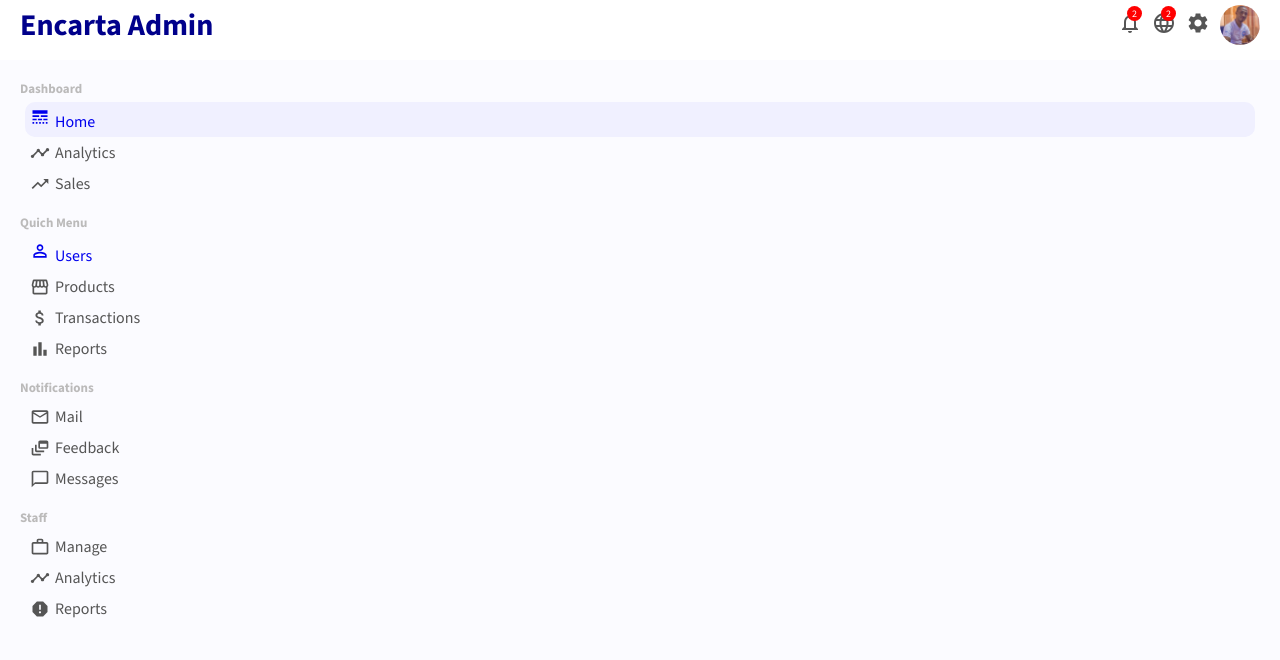
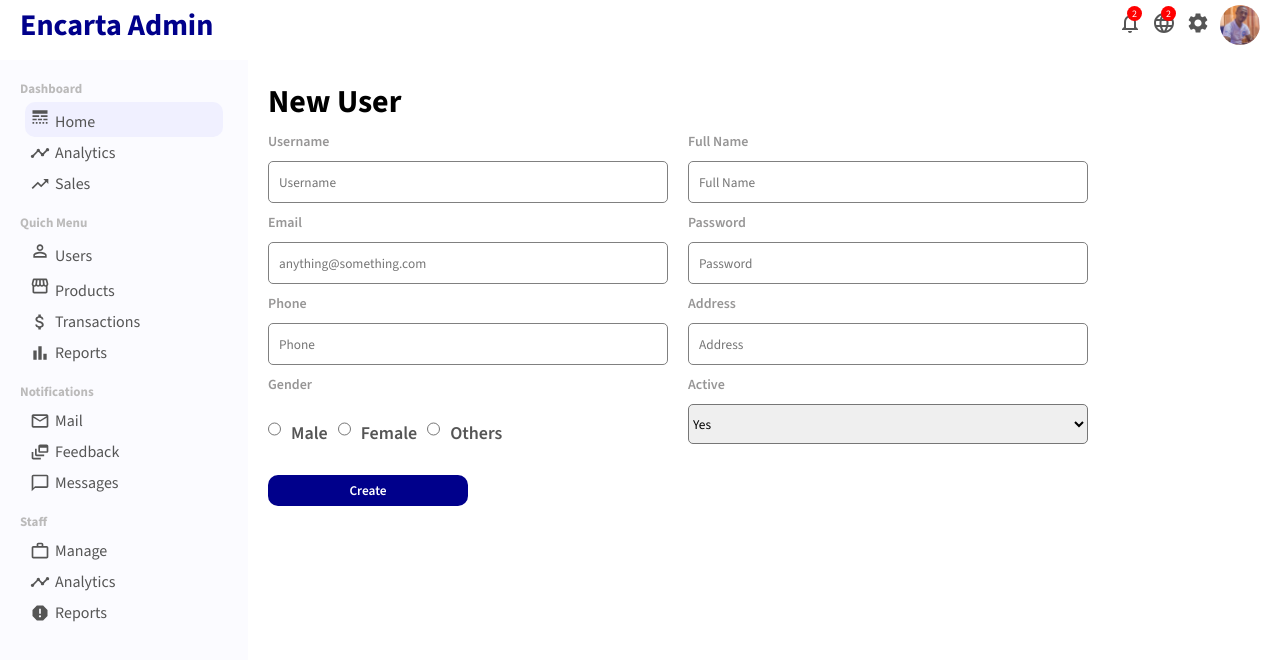
Before and after one commit to anyars-encarta/admin-panel, a React (Create React App) app: page /newUser in a window 1280 px wide. Shown: the top 660 px of the page. Built offline with nearby package versions, Linux system fonts and the light colour scheme.

Commit message:
Implement New User component

```diff
--- a/src/App.js
+++ b/src/App.js
@@ -5,6 +5,7 @@
 import { BrowserRouter as Router, Routes, Route } from "react-router-dom";
 import UserList from "./pages/userList/UserList";
 import User from "./pages/user/User";
+import NewUser from "./pages/newUser/NewUser";
 
 const App = () => {
   return (
@@ -18,6 +19,7 @@
           <Route path='/' element={<Home />} />
           <Route path='/users' element={<UserList />} />
           <Route path='/user/:userId' element={<User />} />
+          <Route path='/newUser' element={<NewUser />} />
         </Routes>
       </div>
     </Router>
--- a/src/components/sidebar/Sidebar.jsx
+++ b/src/components/sidebar/Sidebar.jsx
@@ -14,7 +14,7 @@
     WorkOutline,
     Report,
 } from '@mui/icons-material';
-import { NavLink } from 'react-router-dom';
+import { Link } from 'react-router-dom';
 
 const Sidebar = () => {
     return (
@@ -24,10 +24,10 @@
                     <h3 className="sidebarTitle">Dashboard</h3>
                     <ul className="sidebarList">
                         <li className="sidebarListItem active">
-                            <NavLink to="/" className='link'>
+                            <Link to="/" className='link'>
                                 <LineStyle className='sidebarIcon' />
                                 Home
-                            </NavLink>
+                            </Link>
                         </li>
                         <li className="sidebarListItem">
                             <Timeline className='sidebarIcon' />
@@ -44,14 +44,16 @@
                     <h3 className="sidebarTitle">Quich Menu</h3>
                     <ul className="sidebarList">
                         <li className="sidebarListItem">
-                            <NavLink to="/users" className='link'>
+                            <Link to="/users" className='link'>
                                 <PermIdentity className='sidebarIcon' />
                                 Users
-                            </NavLink>
+                            </Link>
                         </li>
                         <li className="sidebarListItem">
-                            <Storefront className='sidebarIcon' />
-                            Products
+                            <Link to="/products" className='link'>
+                                <Storefront className='sidebarIcon' />
+                                Products
+                            </Link>
                         </li>
                         <li className="sidebarListItem">
                             <AttachMoney className='sidebarIcon' />
--- a/src/components/sidebar/sidebar.css
+++ b/src/components/sidebar/sidebar.css
@@ -34,6 +34,7 @@
 
                     .link {
                         text-decoration: none;
+                        color: inherit;
                     }
 
                     .sidebarIcon {
--- /dev/null
+++ b/src/pages/newUser/NewUser.jsx
@@ -0,0 +1,69 @@
+import React from 'react';
+import './newUser.css';
+
+const NewUser = () => {
+    return (
+        <div className='newUser'>
+            <h1 className="newUserTitle">New User</h1>
+
+            <form className="newUserForm">
+                <div className="newUserItem">
+                    <label htmlFor="username">Username</label>
+                    <input id='username' type="text" placeholder='Username' />
+                </div>
+
+                <div className="newUserItem">
+                    <label htmlFor="fullname">Full Name</label>
+                    <input id='fullname' type="text" placeholder='Full Name' />
+                </div>
+
+                <div className="newUserItem">
+                    <label htmlFor="email">Email</label>
+                    <input id='email' type="email" placeholder='anything@something.com' />
+                </div>
+
+                <div className="newUserItem">
+                    <label htmlFor="password">Password</label>
+                    <input id='password' type="password" placeholder='Password' />
+                </div>
+
+                <div className="newUserItem">
+                    <label htmlFor="phone">Phone</label>
+                    <input id='phone' type="text" placeholder='Phone' />
+                </div>
+
+                <div className="newUserItem">
+                    <label htmlFor="address">Address</label>
+                    <input id='address' type="text" placeholder='Address' />
+                </div>
+
+                <div className="newUserItem">
+                    <label>Gender</label>
+
+                    <div className="newUserGender">
+                        <input id='male' type="radio" name='gender' value='male' />
+                        <label for="male">Male</label>
+
+                        <input id='female' type="radio" name='gender' value='female' />
+                        <label for="female">Female</label>
+
+                        <input id='other' type="radio" name='gender' value='other' />
+                        <label for="other">Others</label>
+                    </div>
+                </div>
+
+                <div className="newUserItem">
+                    <label for="active">Active</label>
+                    <select className='newUserSelect' name="active" id="active">
+                        <option value="yes">Yes</option>
+                        <option value="no">No</option>
+                    </select>
+                </div>
+
+                <button className="newUserButton">Create</button>
+            </form>
+        </div>
+    )
+}
+
+export default NewUser
--- /dev/null
+++ b/src/pages/newUser/newUser.css
@@ -0,0 +1,62 @@
+.newUser {
+    flex: 4;
+    padding: 20px;
+
+    .newUserTitle {}
+
+    .newUserForm {
+        display: flex;
+        flex-wrap: wrap;
+
+        .newUserItem {
+            width: 400px;
+            display: flex;
+            flex-direction: column;
+            margin-top: 10px;
+            margin-right: 20px;
+
+            label {
+                margin-bottom: 10px;
+                font-size: 14px;
+                font-weight: 600;
+                color: rgb(151, 150, 150);
+            }
+
+            input {
+                height: 20px;
+                padding: 10px;
+                border: 1px solid gray;
+                border-radius: 5px;
+            }
+
+            .newUserGender {
+                input {
+                    margin-top: 15px;
+                }
+
+                label {
+                    margin: 10px;
+                    font-size: 18px;
+                    color: #555;
+                }
+            }
+
+            .newUserSelect {
+                height: 40px;
+                border-radius: 5px;
+            }
+        }
+
+        .newUserButton {
+            width: 200px;
+            border: none;
+            background-color: darkblue;
+            color: white;
+            padding: 7px 10px;
+            font-weight: 600;
+            border-radius: 10px;
+            margin-top: 30px;
+            cursor: pointer;
+        }
+    }
+}
--- a/src/pages/user/User.jsx
+++ b/src/pages/user/User.jsx
@@ -2,13 +2,17 @@
 import { CalendarToday, LocationSearching, MailOutline, PermIdentity, PhoneAndroid, Publish } from '@mui/icons-material';
 
 import './user.css';
+import { Link } from 'react-router-dom';
 
 const SingleUser = () => {
   return (
     <div className='user'>
       <div className="userTitleContainer">
         <h1 className="userTitle">Edit User</h1>
-        <button className="userAddButton">Create</button>
+        <Link to="/newUser/" className='link'>
+          <button className="userAddButton">Create</button>
+        </Link>
+
       </div>
 
       <div className="userContainer">
@@ -108,7 +112,7 @@
               <div className="userUpdateUpload">
                 <img className='userUpdateImg' src="/images/profile.jpg" alt="" />
                 <label htmlFor="file"><Publish className='userUpdateIcon' /></label>
-                <input id='file' type="file" style={{ display: 'none' }}/>
+                <input id='file' type="file" style={{ display: 'none' }} />
               </div>
 
               <button className="userUpdateButton">Update</button>
```
